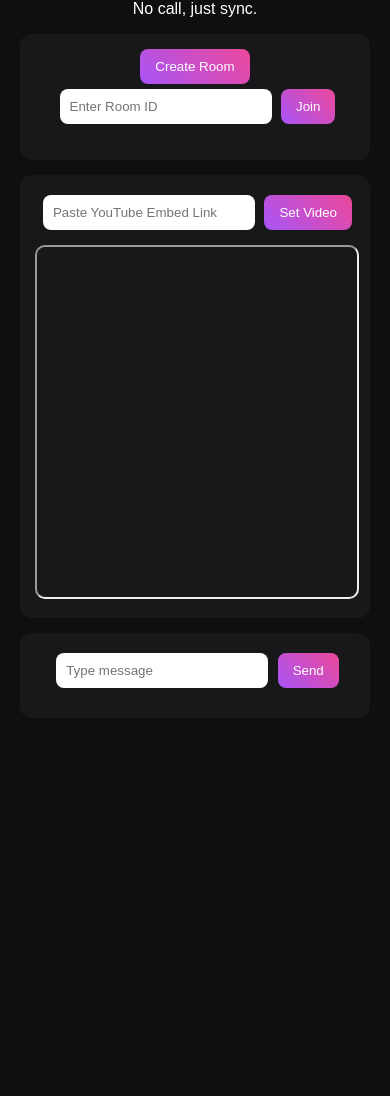
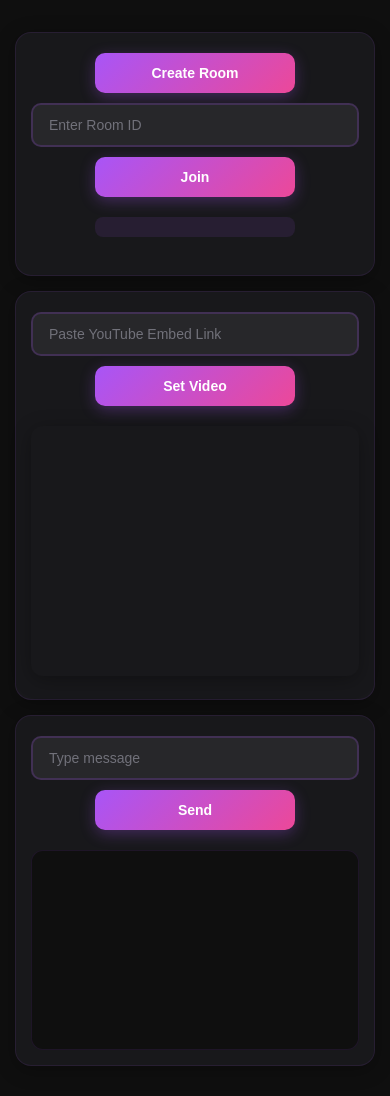
Before and after one commit to Rohanshelar1234/no-call-only-synes, a website: page frontend/index.html in a window 390 px wide. Shown: the part 100-1196 px from the top of the page. Before the commit the page ends 853 px from the top, so only its background shows below. Drawn offline with nearby package versions, Linux system fonts and the light colour scheme; no server answers.

Commit message:
Complete SceneSync overhaul - fix functionality and implement premium dark UI with animations

```diff
--- a/frontend/app.js
+++ b/frontend/app.js
@@ -1,49 +1,15 @@
-const socket = io("https://no-call-only-synes.onrender.com");
+const socket = io();
 
 let room = "";
 
-// Socket connection debugging
-socket.on("connect", () => {
-  console.log("✅ Connected to backend successfully!");
-  console.log("Socket ID:", socket.id);
-});
+function createRoom() {
+  console.log("Create clicked");
 
-socket.on("disconnect", () => {
-  console.log("❌ Disconnected from backend");
-});
+  room = Math.random().toString(36).substring(2, 8);
 
-socket.on("connect_error", (error) => {
-  console.error("❌ Connection error:", error);
-});
+  document.getElementById("roomDisplay").innerText = "Room: " + room;
 
-function createRoom() {
-  console.log("Create Room button clicked!");
-
-  try {
-    // Generate room ID
-    room = Math.random().toString(36).substring(2, 8);
-    console.log("Generated room ID:", room);
-
-    // Update UI
-    const roomDisplay = document.getElementById("roomDisplay");
-    if (roomDisplay) {
-      roomDisplay.innerText = "Room: " + room;
-      console.log("UI updated with room ID");
-    } else {
-      console.error("roomDisplay element not found!");
-    }
-
-    // Emit to socket
-    if (socket && socket.emit) {
-      socket.emit("join-room", room);
-      console.log("Emitted join-room to server");
-    } else {
-      console.error("Socket not available!");
-    }
-
-  } catch (error) {
-    console.error("Error in createRoom:", error);
-  }
+  socket.emit("join-room", room);
 }
 
 function joinRoom() {
--- a/frontend/index.html
+++ b/frontend/index.html
@@ -1,7 +1,9 @@
 <!DOCTYPE html>
-<html>
+<html lang="en">
 <head>
-  <title>SceneSync</title>
+  <meta charset="UTF-8">
+  <meta name="viewport" content="width=device-width, initial-scale=1.0">
+  <title>SceneSync - No call, just sync</title>
   <link rel="stylesheet" href="style.css">
 </head>
 
@@ -37,7 +39,7 @@
 
 </div>
 
-<script src="https://cdnjs.cloudflare.com/ajax/libs/socket.io/4.7.2/socket.io.js"></script>
+<script src="/socket.io/socket.io.js"></script>
 <script src="app.js"></script>
 
 </body>
--- a/frontend/style.css
+++ b/frontend/style.css
@@ -1,52 +1,223 @@
+@import url('https://fonts.googleapis.com/css2?family=Inter:wght@400;500;600;700&display=swap');
+
+* {
+  margin: 0;
+  padding: 0;
+  box-sizing: border-box;
+}
+
 body {
-  margin: 0;
-  background: #0f0f0f;
+  background: #0F0F0F;
   color: white;
-  font-family: Poppins, sans-serif;
+  font-family: 'Inter', sans-serif;
+  line-height: 1.6;
+  min-height: 100vh;
 }
 
 .container {
   max-width: 900px;
-  margin: auto;
+  margin: 0 auto;
+  padding: 20px;
   text-align: center;
-  padding: 20px;
 }
 
 h1 {
-  color: #a855f7;
+  font-size: 2.5rem;
+  font-weight: 700;
+  background: linear-gradient(135deg, #A855F7, #EC4899);
+  -webkit-background-clip: text;
+  -webkit-text-fill-color: transparent;
+  background-clip: text;
+  margin-bottom: 8px;
+}
+
+.container > p {
+  color: #A1A1AA;
+  font-size: 1.1rem;
+  margin-bottom: 30px;
 }
 
 .room-box, .video-box, .chat-box {
-  background: #18181b;
-  padding: 15px;
-  margin: 15px 0;
-  border-radius: 12px;
+  background: #18181B;
+  padding: 20px;
+  margin: 20px 0;
+  border-radius: 16px;
+  box-shadow: 0 4px 20px rgba(0, 0, 0, 0.3);
+  border: 1px solid rgba(168, 85, 247, 0.1);
+  transition: all 0.3s ease;
+}
+
+.room-box:hover, .video-box:hover, .chat-box:hover {
+  transform: translateY(-5px);
+  box-shadow: 0 8px 30px rgba(168, 85, 247, 0.2);
+  border-color: rgba(168, 85, 247, 0.3);
 }
 
 input {
-  padding: 10px;
-  margin: 5px;
-  border-radius: 8px;
-  border: none;
-  width: 60%;
+  width: 100%;
+  max-width: 300px;
+  padding: 12px 16px;
+  margin: 8px;
+  border: 2px solid rgba(168, 85, 247, 0.2);
+  border-radius: 10px;
+  background: #27272A;
+  color: white;
+  font-size: 14px;
+  transition: all 0.3s ease;
+}
+
+input:focus {
+  outline: none;
+  border-color: #A855F7;
+  box-shadow: 0 0 20px rgba(168, 85, 247, 0.3);
+  transform: scale(1.02);
+}
+
+input::placeholder {
+  color: #71717A;
 }
 
 button {
-  padding: 10px 15px;
+  padding: 12px 24px;
+  margin: 8px;
   border: none;
-  border-radius: 8px;
-  background: linear-gradient(45deg, #a855f7, #ec4899);
+  border-radius: 10px;
+  background: linear-gradient(135deg, #A855F7, #EC4899);
   color: white;
+  font-weight: 600;
+  font-size: 14px;
   cursor: pointer;
+  transition: all 0.3s ease;
+  box-shadow: 0 4px 15px rgba(168, 85, 247, 0.3);
+}
+
+button:hover {
+  transform: scale(1.05);
+  box-shadow: 0 6px 25px rgba(168, 85, 247, 0.4);
+}
+
+button:active {
+  transform: scale(0.98);
 }
 
 iframe {
   width: 100%;
   height: 350px;
-  border-radius: 10px;
-  margin-top: 10px;
+  border-radius: 12px;
+  margin-top: 15px;
+  border: none;
+  box-shadow: 0 4px 20px rgba(0, 0, 0, 0.3);
+}
+
+#roomDisplay {
+  font-size: 1.2rem;
+  font-weight: 600;
+  color: #A855F7;
+  margin: 15px 0;
+  padding: 10px;
+  background: rgba(168, 85, 247, 0.1);
+  border-radius: 8px;
+  display: inline-block;
+  min-width: 200px;
 }
 
 #chat {
-  margin-top: 10px;
+  background: #0F0F0F;
+  border-radius: 12px;
+  padding: 15px;
+  height: 250px;
+  overflow-y: auto;
+  margin-top: 15px;
+  border: 1px solid rgba(168, 85, 247, 0.1);
+  text-align: left;
 }
+
+#chat div {
+  background: linear-gradient(135deg, #27272A, #1F1F23);
+  padding: 10px 15px;
+  margin: 8px 0;
+  border-radius: 8px;
+  border-left: 3px solid #A855F7;
+  animation: slideIn 0.3s ease;
+  word-wrap: break-word;
+}
+
+@keyframes slideIn {
+  from {
+    opacity: 0;
+    transform: translateX(-20px);
+  }
+  to {
+    opacity: 1;
+    transform: translateX(0);
+  }
+}
+
+/* Scrollbar styling */
+#chat::-webkit-scrollbar {
+  width: 8px;
+}
+
+#chat::-webkit-scrollbar-track {
+  background: #1F1F23;
+  border-radius: 4px;
+}
+
+#chat::-webkit-scrollbar-thumb {
+  background: #A855F7;
+  border-radius: 4px;
+}
+
+#chat::-webkit-scrollbar-thumb:hover {
+  background: #EC4899;
+}
+
+/* Responsive Design */
+@media (max-width: 768px) {
+  .container {
+    padding: 15px;
+  }
+
+  h1 {
+    font-size: 2rem;
+  }
+
+  .room-box, .video-box, .chat-box {
+    padding: 15px;
+    margin: 15px 0;
+  }
+
+  input {
+    max-width: 100%;
+    margin: 5px 0;
+  }
+
+  button {
+    width: 100%;
+    max-width: 200px;
+    margin: 5px 0;
+  }
+
+  iframe {
+    height: 250px;
+  }
+
+  #chat {
+    height: 200px;
+  }
+}
+
+/* Loading animation */
+.loading {
+  display: inline-block;
+  width: 20px;
+  height: 20px;
+  border: 3px solid rgba(168, 85, 247, 0.3);
+  border-radius: 50%;
+  border-top-color: #A855F7;
+  animation: spin 1s ease-in-out infinite;
+}
+
+@keyframes spin {
+  to { transform: rotate(360deg); }
+}
```
